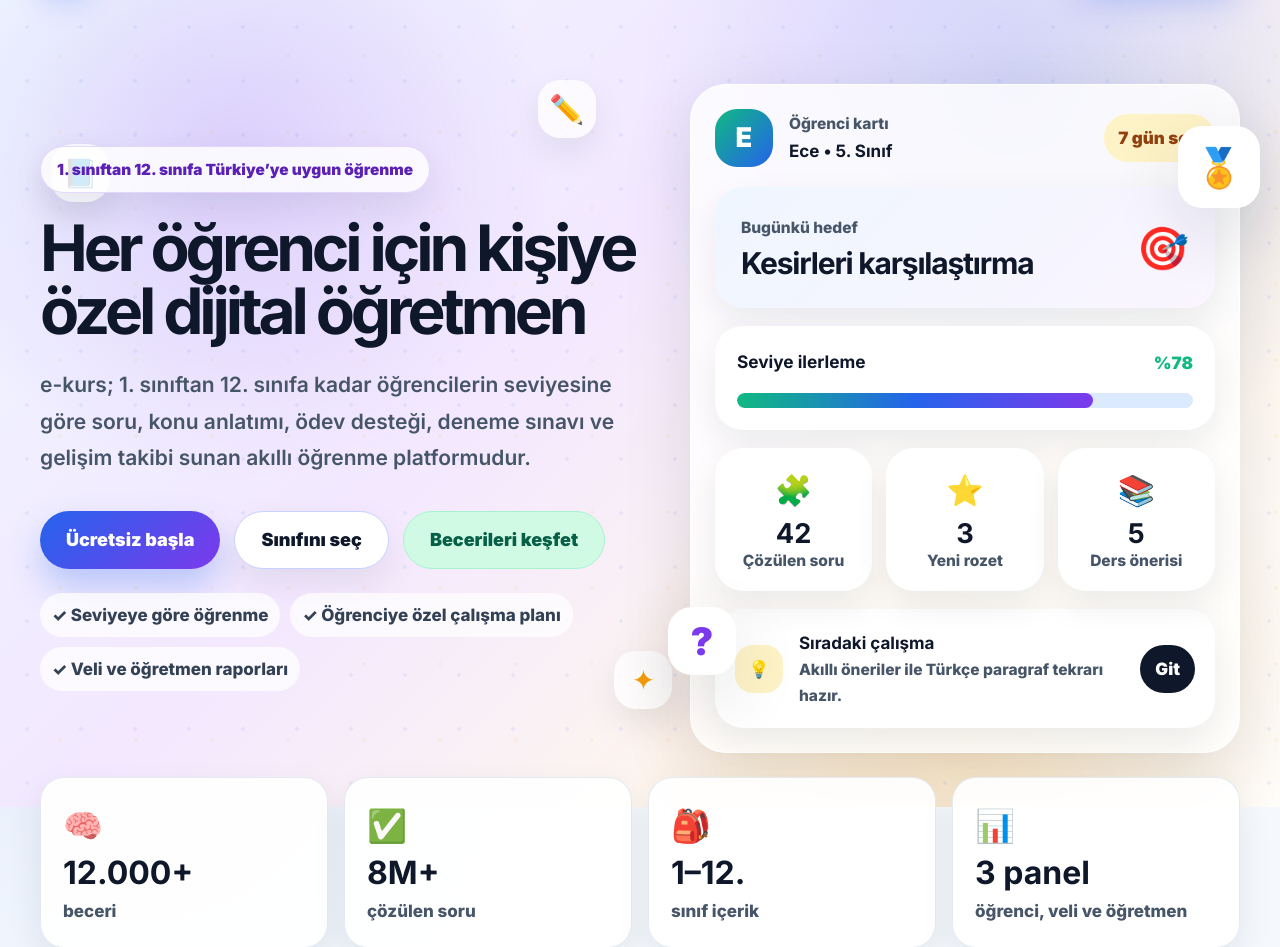
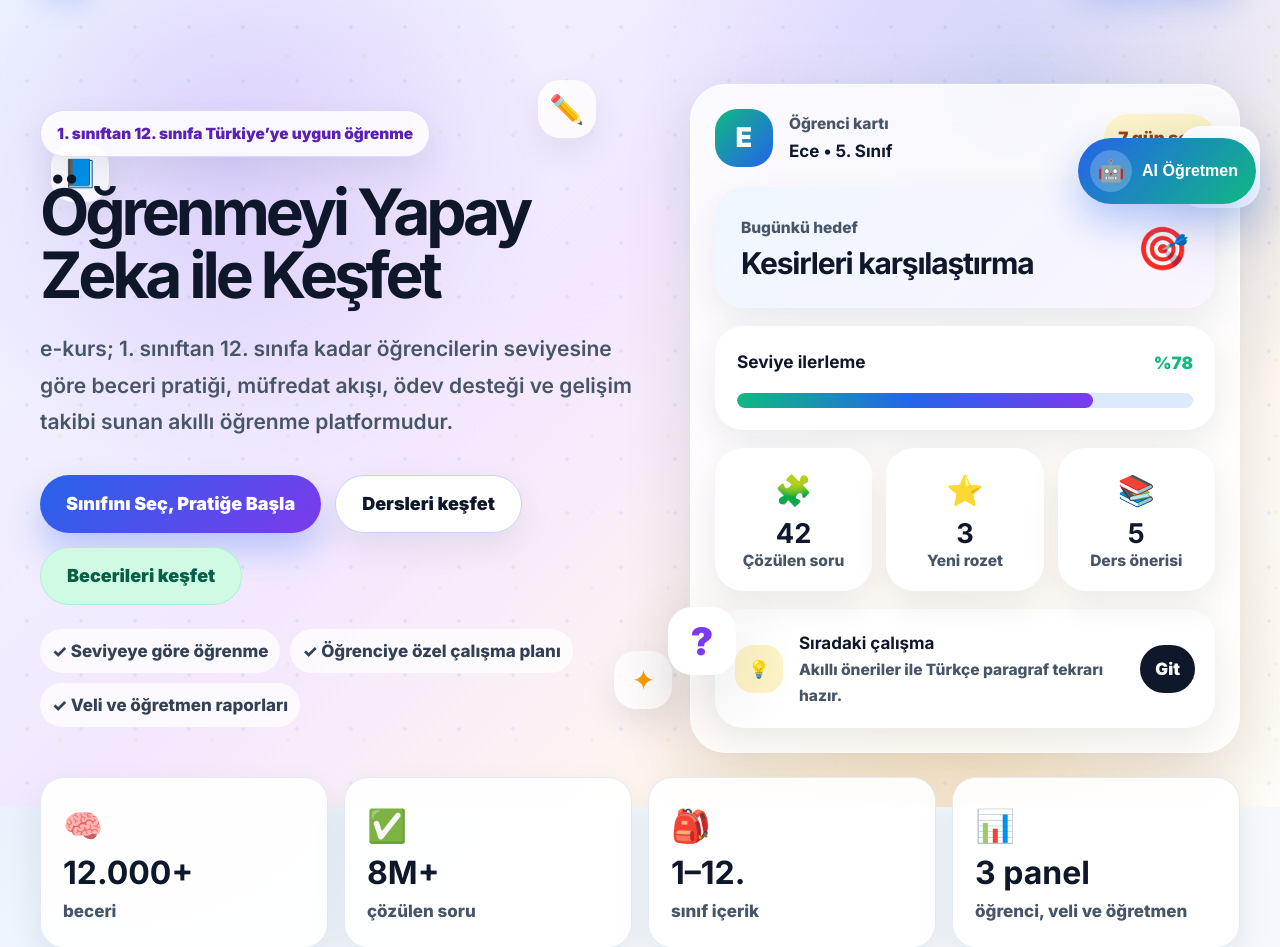
Before and after one commit to mustafahhjjj/mustafahhjjj, a PHP site: page / in a window 1280 px wide. Shown: the part 83-1030 px from the top of the page. Run offline with PHP 8.4, Linux system fonts and the light colour scheme.

Commit message:
Modernize K-12 landing page chat experience

```diff
--- a/assets/css/style.css
+++ b/assets/css/style.css
@@ -754,3 +754,209 @@ h1 {
   .audience-grid h3 { font-size: 24px; }
   .stats-grid strong { font-size: 1.75rem; }
 }
+
+/* Floating AI teacher assistant */
+.ai-assistant {
+  position: fixed;
+  right: 24px;
+  bottom: 24px;
+  z-index: 60;
+  display: grid;
+  justify-items: end;
+  gap: 14px;
+  font-family: Inter, system-ui, sans-serif;
+}
+
+.ai-fab {
+  display: inline-flex;
+  align-items: center;
+  gap: 10px;
+  min-height: 62px;
+  border: 0;
+  border-radius: 999px;
+  color: var(--white);
+  background: linear-gradient(135deg, var(--blue), var(--green));
+  box-shadow: 0 18px 42px rgba(37, 99, 235, 0.32);
+  padding: 12px 18px 12px 12px;
+  font-size: 1rem;
+  font-weight: 900;
+  cursor: pointer;
+  transition: transform 0.2s ease, box-shadow 0.2s ease;
+}
+
+.ai-fab:hover { transform: translateY(-3px); box-shadow: 0 22px 50px rgba(37, 99, 235, 0.38); }
+
+.ai-fab-icon {
+  display: grid;
+  place-items: center;
+  width: 42px;
+  height: 42px;
+  border-radius: 50%;
+  background: rgba(255, 255, 255, 0.22);
+  font-size: 1.35rem;
+}
+
+.ai-chatbox {
+  width: min(380px, calc(100vw - 32px));
+  overflow: hidden;
+  border: 1px solid rgba(219, 234, 254, 0.95);
+  border-radius: 30px;
+  background: rgba(255, 255, 255, 0.94);
+  box-shadow: 0 24px 70px rgba(15, 23, 42, 0.18);
+  backdrop-filter: blur(18px);
+  transform: translateY(12px) scale(0.96);
+  transform-origin: bottom right;
+  opacity: 0;
+  pointer-events: none;
+  transition: opacity 0.2s ease, transform 0.2s ease;
+}
+
+.ai-chatbox.open {
+  transform: translateY(0) scale(1);
+  opacity: 1;
+  pointer-events: auto;
+}
+
+.ai-chat-head {
+  display: flex;
+  align-items: flex-start;
+  justify-content: space-between;
+  gap: 16px;
+  color: var(--white);
+  background: linear-gradient(135deg, #2563eb, #7c3aed);
+  padding: 20px;
+}
+
+.ai-chat-head span {
+  display: block;
+  font-size: 0.8rem;
+  font-weight: 900;
+  letter-spacing: 0.08em;
+  text-transform: uppercase;
+  opacity: 0.82;
+}
+
+.ai-chat-head strong {
+  display: block;
+  margin-top: 5px;
+  font-size: 1.08rem;
+  line-height: 1.25;
+}
+
+.ai-close {
+  display: grid;
+  place-items: center;
+  flex: 0 0 auto;
+  width: 34px;
+  height: 34px;
+  border: 0;
+  border-radius: 50%;
+  color: var(--white);
+  background: rgba(255, 255, 255, 0.18);
+  font-size: 1.35rem;
+  cursor: pointer;
+}
+
+.ai-messages {
+  display: grid;
+  gap: 10px;
+  max-height: 310px;
+  overflow-y: auto;
+  padding: 18px;
+  background: #f8fafc;
+}
+
+.chat-bubble {
+  max-width: 84%;
+  border-radius: 22px;
+  padding: 12px 15px;
+  font-size: 0.96rem;
+  font-weight: 700;
+  line-height: 1.45;
+}
+
+.chat-bubble.assistant {
+  justify-self: start;
+  border-bottom-left-radius: 7px;
+  color: #1e293b;
+  background: var(--white);
+  box-shadow: 0 8px 22px rgba(15, 23, 42, 0.08);
+}
+
+.chat-bubble.user {
+  justify-self: end;
+  border-bottom-right-radius: 7px;
+  color: var(--white);
+  background: var(--blue);
+}
+
+.ai-input {
+  display: grid;
+  grid-template-columns: 1fr auto;
+  gap: 10px;
+  padding: 14px;
+  background: var(--white);
+}
+
+.ai-input input {
+  min-width: 0;
+  border: 1px solid #dbeafe;
+  border-radius: 999px;
+  background: #f8fafc;
+  padding: 12px 14px;
+  font: inherit;
+  font-size: 0.94rem;
+  outline: none;
+}
+
+.ai-input input:focus { border-color: var(--blue); box-shadow: 0 0 0 4px rgba(59, 130, 246, 0.14); }
+
+.ai-input button {
+  border: 0;
+  border-radius: 999px;
+  color: var(--white);
+  background: var(--green);
+  padding: 0 15px;
+  font-weight: 900;
+  cursor: pointer;
+}
+
+.subject-grid article {
+  position: relative;
+  overflow: hidden;
+}
+
+.subject-grid article::before {
+  content: "";
+  position: absolute;
+  inset: 0 0 auto;
+  height: 7px;
+  background: var(--subject-accent, var(--blue));
+}
+
+.subject-grid article:nth-child(1) { --subject-accent: var(--green); }
+.subject-grid article:nth-child(2) { --subject-accent: var(--orange); }
+.subject-grid article:nth-child(3) { --subject-accent: var(--purple); }
+.subject-grid article:nth-child(4) { --subject-accent: var(--blue); }
+.subject-grid article:nth-child(5) { --subject-accent: #14b8a6; }
+.subject-grid article:nth-child(6) { --subject-accent: #ec4899; }
+.subject-grid article:nth-child(7) { --subject-accent: #8b5cf6; }
+.subject-grid article:nth-child(8) { --subject-accent: #ef4444; }
+.subject-grid article:nth-child(9) { --subject-accent: #0ea5e9; }
+.subject-grid article:nth-child(10) { --subject-accent: #f59e0b; }
+.subject-grid article:nth-child(11) { --subject-accent: #22c55e; }
+.subject-grid article:nth-child(n+12) { --subject-accent: #6366f1; }
+
+.subject-grid article > span {
+  color: var(--subject-accent, var(--blue));
+  background: color-mix(in srgb, var(--subject-accent, var(--blue)) 14%, white);
+}
+
+@media (max-width: 720px) {
+  .ai-assistant { right: 14px; bottom: 14px; }
+  .ai-fab { min-height: 56px; padding-right: 14px; }
+  .ai-fab-text { display: none; }
+  .ai-chatbox { width: calc(100vw - 28px); }
+  .ai-input { grid-template-columns: 1fr; }
+  .ai-input button { min-height: 44px; }
+}
--- a/assets/js/app.js
+++ b/assets/js/app.js
@@ -37,7 +37,35 @@ function initSmoothScroll() {
   });
 }
 
+function initAiAssistant() {
+  const fab = document.querySelector('.ai-fab');
+  const chatbox = document.querySelector('#ai-chatbox');
+  const close = document.querySelector('.ai-close');
+  const form = document.querySelector('.ai-input');
+  if (!fab || !chatbox || !close) return;
+
+  const setOpen = (isOpen) => {
+    chatbox.classList.toggle('open', isOpen);
+    fab.setAttribute('aria-expanded', String(isOpen));
+  };
+
+  fab.addEventListener('click', () => setOpen(!chatbox.classList.contains('open')));
+  close.addEventListener('click', () => setOpen(false));
+
+  document.addEventListener('keydown', (event) => {
+    if (event.key === 'Escape') setOpen(false);
+  });
+
+  if (form) {
+    form.addEventListener('submit', (event) => {
+      event.preventDefault();
+      setOpen(true);
+    });
+  }
+}
+
 document.addEventListener('DOMContentLoaded', () => {
   initMenu();
   initSmoothScroll();
+  initAiAssistant();
 });
--- a/index.html
+++ b/index.html
@@ -4,7 +4,7 @@
   <meta charset="utf-8">
   <meta name="viewport" content="width=device-width, initial-scale=1">
   <meta name="description" content="e-kurs; 1. sınıftan 12. sınıfa kadar seviyeye göre öğrenme, akıllı öneriler ve öğrenciye özel çalışma planı sunan K–12 eğitim platformudur.">
-  <title>e-kurs | Kişiye Özel Dijital Öğretmen</title>
+  <title>e-kurs | Yapay Zeka Destekli K-12 Öğrenme Platformu</title>
   <link rel="preconnect" href="https://fonts.googleapis.com">
   <link rel="preconnect" href="https://fonts.gstatic.com" crossorigin>
   <link href="https://fonts.googleapis.com/css2?family=Inter:wght@500;600;700;800;900&family=Nunito:wght@700;800;900&display=swap" rel="stylesheet">
@@ -49,11 +49,11 @@
       <div class="container hero-grid">
         <div class="hero-copy">
           <span class="eyebrow">1. sınıftan 12. sınıfa Türkiye’ye uygun öğrenme</span>
-          <h1 id="hero-title">Her öğrenci için kişiye özel dijital öğretmen</h1>
-          <p class="hero-lead">e-kurs; 1. sınıftan 12. sınıfa kadar öğrencilerin seviyesine göre soru, konu anlatımı, ödev desteği, deneme sınavı ve gelişim takibi sunan akıllı öğrenme platformudur.</p>
+          <h1 id="hero-title">Öğrenmeyi Yapay Zeka ile Keşfet</h1>
+          <p class="hero-lead">e-kurs; 1. sınıftan 12. sınıfa kadar öğrencilerin seviyesine göre beceri pratiği, müfredat akışı, ödev desteği ve gelişim takibi sunan akıllı öğrenme platformudur.</p>
           <div class="hero-actions">
-            <a class="btn btn-primary btn-large" href="#basla">Ücretsiz başla</a>
-            <a class="btn btn-secondary btn-large" href="#siniflar">Sınıfını seç</a>
+            <a class="btn btn-primary btn-large" href="#siniflar">Sınıfını Seç, Pratiğe Başla</a>
+            <a class="btn btn-secondary btn-large" href="#dersler">Dersleri keşfet</a>
             <a class="btn btn-soft btn-large" href="#ogrenme">Becerileri keşfet</a>
           </div>
           <div class="hero-note" aria-label="Platform avantajları">
@@ -195,6 +195,32 @@
     </section>
   </main>
 
+
+  <section class="ai-assistant" aria-label="AI Öğretmen Asistanı">
+    <button class="ai-fab" type="button" aria-expanded="false" aria-controls="ai-chatbox">
+      <span class="ai-fab-icon">🤖</span>
+      <span class="ai-fab-text">AI Öğretmen</span>
+    </button>
+    <div class="ai-chatbox" id="ai-chatbox" aria-live="polite">
+      <div class="ai-chat-head">
+        <div>
+          <span>AI Öğretmen Asistanı</span>
+          <strong>Çalışma hedefini birlikte seçelim</strong>
+        </div>
+        <button class="ai-close" type="button" aria-label="AI sohbet penceresini kapat">×</button>
+      </div>
+      <div class="ai-messages">
+        <div class="chat-bubble assistant">Merhaba! Sınıfını ve zorlandığın dersi yaz, sana 10 dakikalık çalışma planı çıkarayım.</div>
+        <div class="chat-bubble user">5. sınıf matematikte kesirler.</div>
+        <div class="chat-bubble assistant">Harika. Önce kesir karşılaştırma becerisinden başlayıp 5 örnek, ardından kısa bir mini test öneriyorum.</div>
+      </div>
+      <form class="ai-input" action="#" aria-label="AI öğretmen mesaj formu">
+        <input type="text" placeholder="Örn. 7. sınıf fen, kuvvet konusu" aria-label="AI asistana mesaj yaz">
+        <button type="submit">Gönder</button>
+      </form>
+    </div>
+  </section>
+
   <footer class="footer">
     <div class="container footer-grid">
       <div>
```
